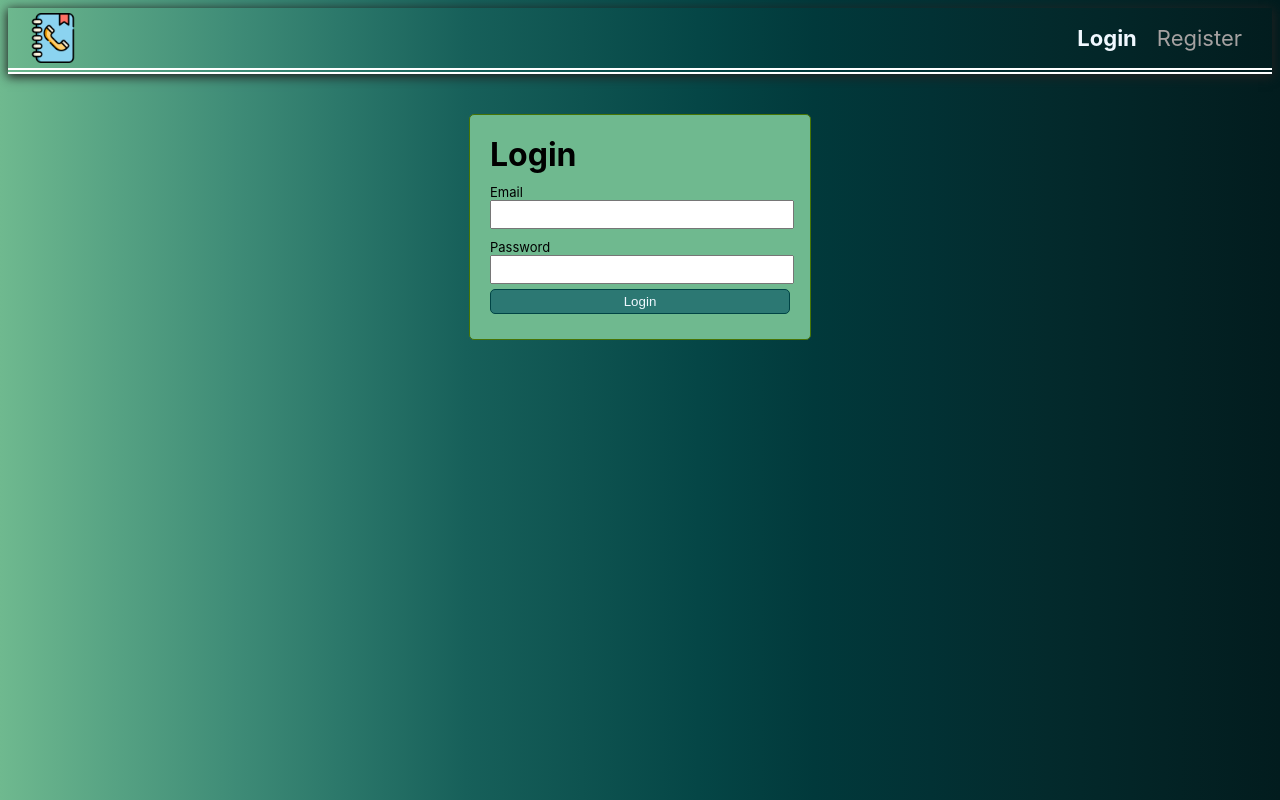
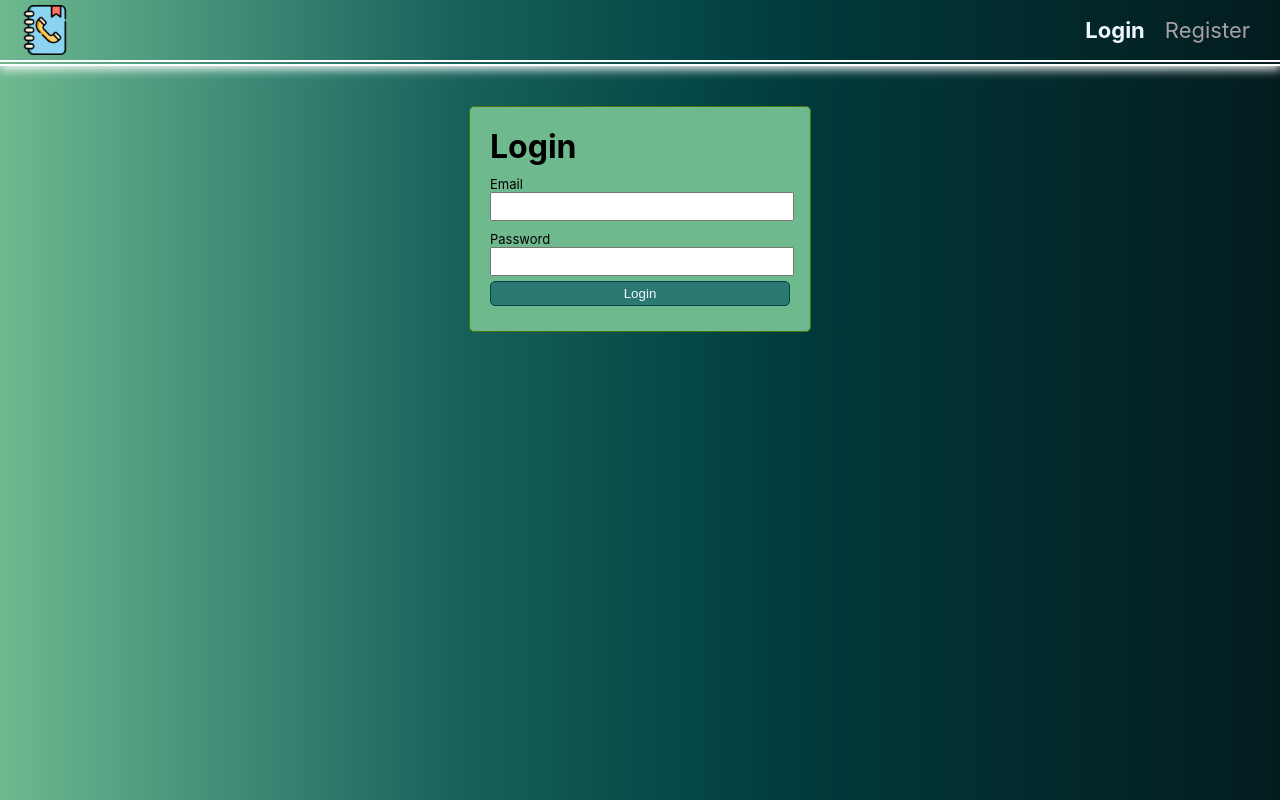
Before and after one commit to Andriy323/react-test, a React (Create React App) app: page /goit-react-hw-08-phonebook/login in a window 1280 px wide. Built offline with nearby package versions, Linux system fonts and the light colour scheme; no server answers.

Commit message:
add style

```diff
--- a/src/components/Navigation/navigation.module.css
+++ b/src/components/Navigation/navigation.module.css
@@ -29,7 +29,7 @@
   justify-content: space-between;
   margin-bottom: 40px;
   border-bottom: 6px double white;
-  box-shadow: rgb(33, 33, 33) 0px 2px 10px 1px;
+  box-shadow: white 0px 2px 10px 1px;
   padding: 5px 10px;
 }
 .contactLink {
--- a/src/index.css
+++ b/src/index.css
@@ -1,6 +1,7 @@
 @import-normalize; /* bring in normalize.css styles */
 
 body {
+  margin: 0;
   background: #6fb98f;
   background: linear-gradient(
     to right,
```
